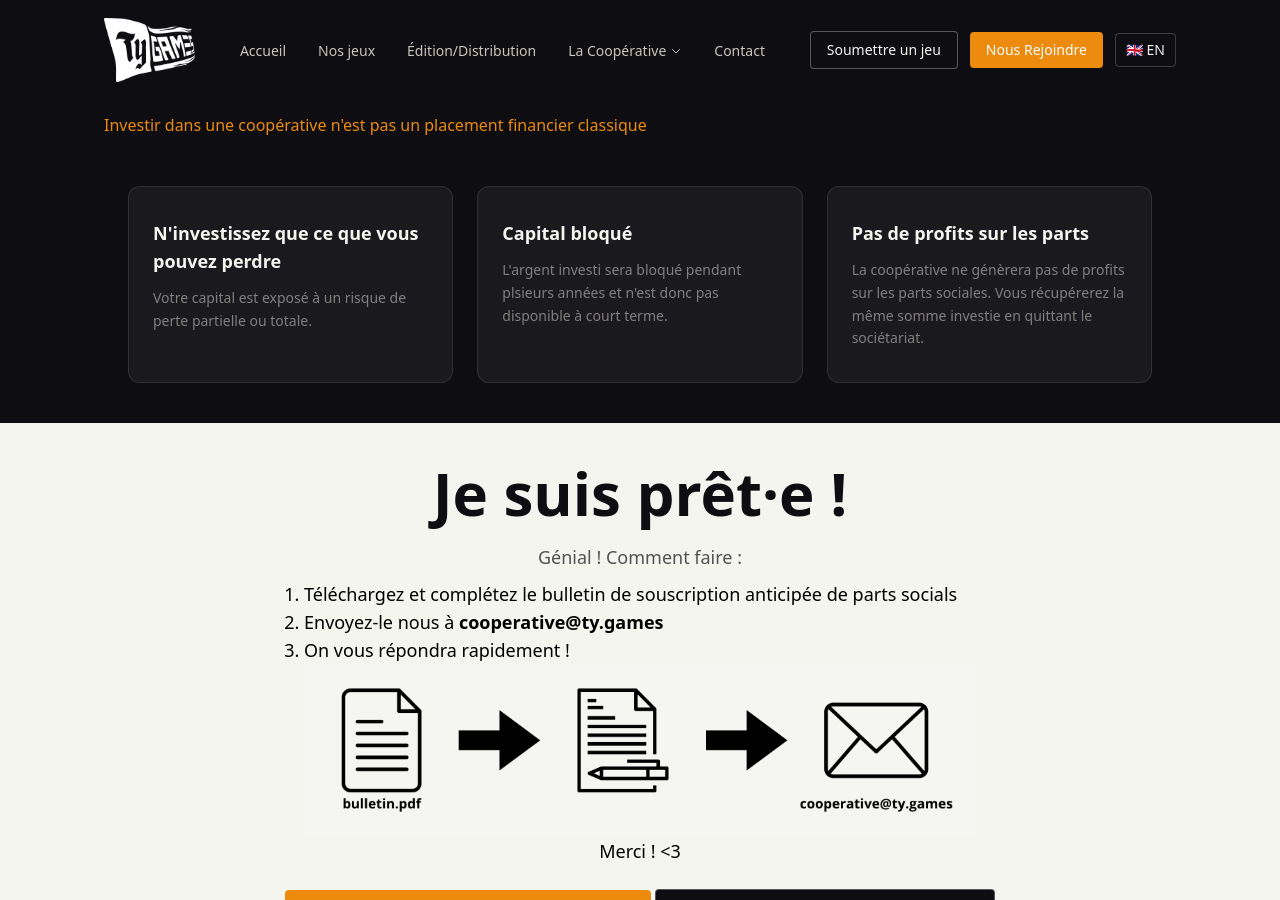
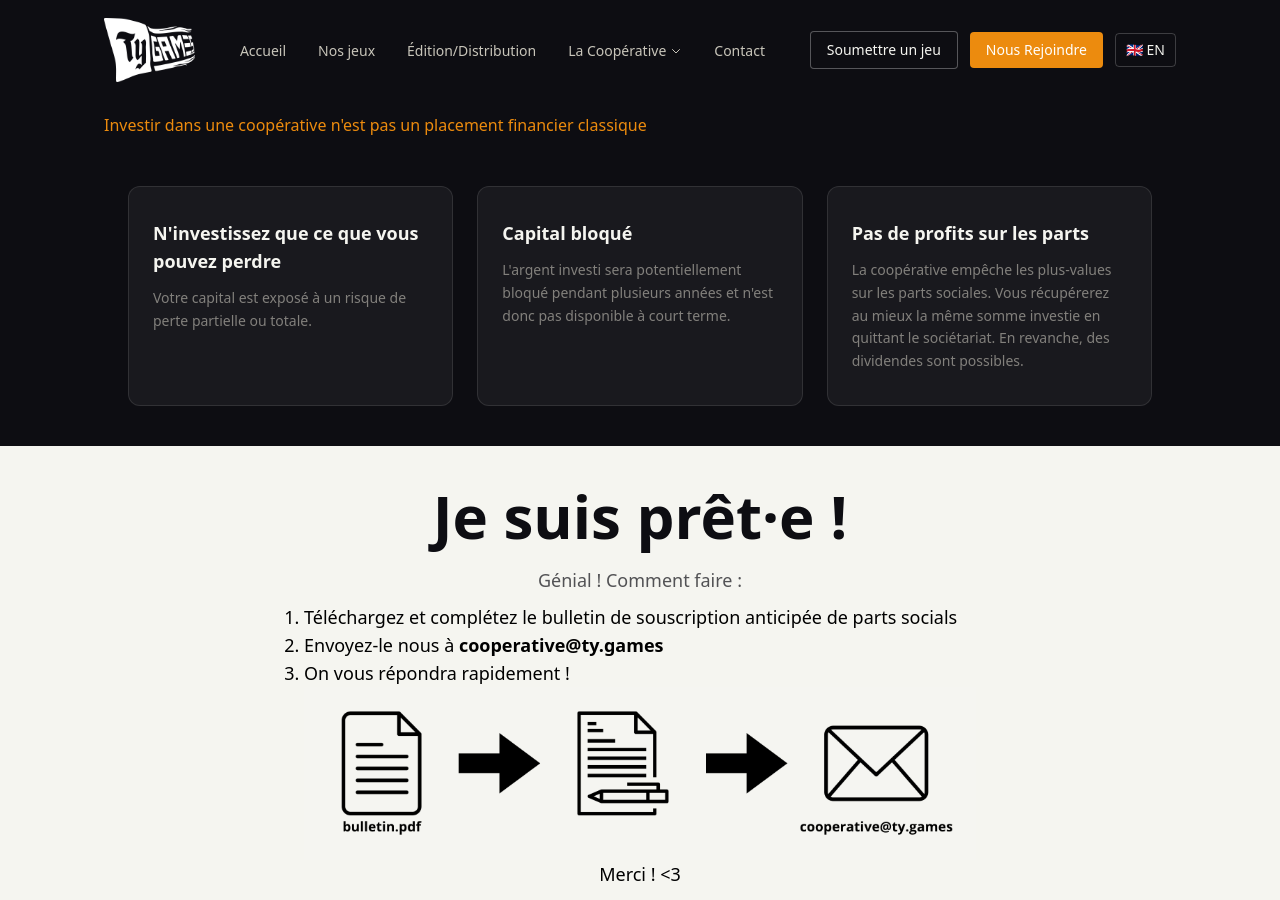
Before and after one commit to tygamesbzh/tygamesbzh.github.io, a Jekyll site: the page built from _pages_fr/invest.md, in a window 1280 px wide and 900 px high, scrolled down 863 px. Built offline with Jekyll 4.4.1, drawn with Linux system fonts in a browser that asks for light colours.

Commit message:
📝 Fix invest

```diff
--- a/_pages_fr/invest.md
+++ b/_pages_fr/invest.md
@@ -31,9 +31,9 @@
     - heading: "N'investissez que ce que vous pouvez perdre"
       body: "Votre capital est exposé à un risque de perte partielle ou totale."
     - heading: "Capital bloqué"
-      body: "L'argent investi sera bloqué pendant plsieurs années et n'est donc pas disponible à court terme."
+      body: "L'argent investi sera potentiellement bloqué pendant plusieurs années et n'est donc pas disponible à court terme."
     - heading: "Pas de profits sur les parts"
-      body: "La coopérative ne génèrera pas de profits sur les parts sociales. Vous récupérerez la même somme investie en quittant le sociétariat."
+      body: "La coopérative empêche les plus-values sur les parts sociales. Vous récupérerez au mieux la même somme investie en quittant le sociétariat. En revanche, des dividendes sont possibles."
 subscribe:
   heading: "Je suis prêt·e !"
   intro: "Génial ! Comment faire :"
```
